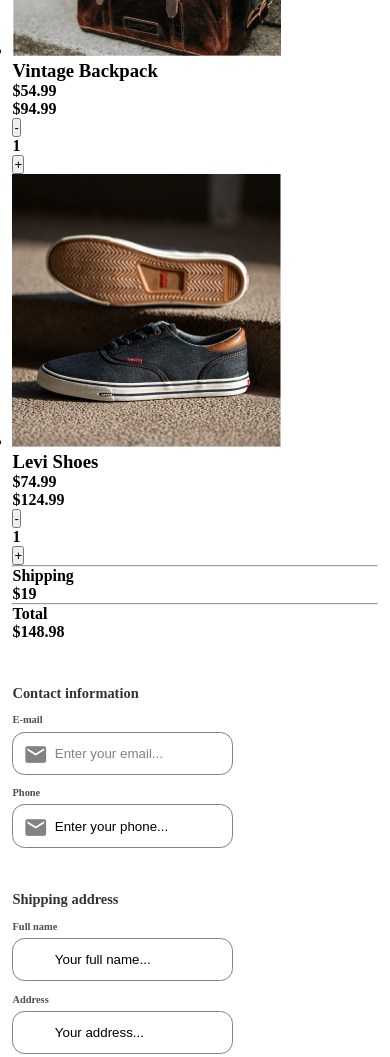
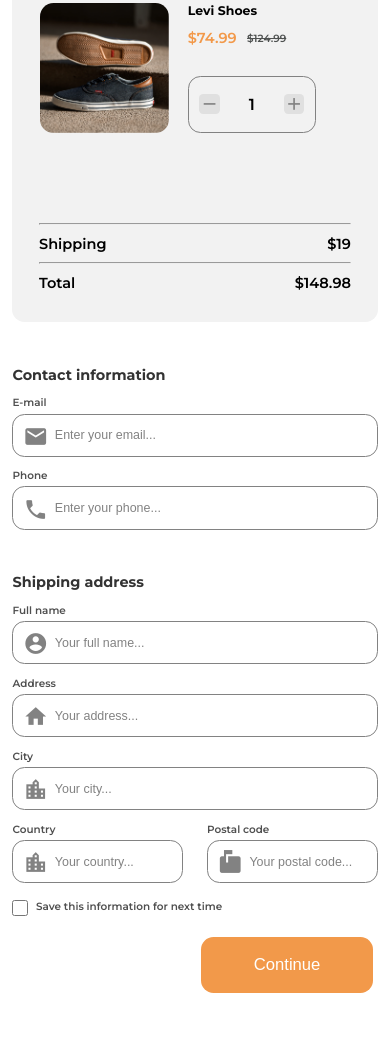
Before and after one commit to spaprocki/checkout-page, a plain HTML site: page index.html in a window 390 px wide. Shown: the part 307-1364 px from the top of the page. Drawn offline with Linux system fonts and the light colour scheme.

Commit message:
Mobile style almost done

```diff
--- a/index.html
+++ b/index.html
@@ -16,10 +16,9 @@
       href="https://devchallenges.io/"
     />
 
-    <link
-      href="https://fonts.googleapis.com/css2?family=Poppins:wght@400;500&display=swap"
-      rel="stylesheet"
-    />
+    <link rel="preconnect" href="https://fonts.googleapis.com">
+<link rel="preconnect" href="https://fonts.gstatic.com" crossorigin>
+<link href="https://fonts.googleapis.com/css2?family=Montserrat:wght@600;700&display=swap" rel="stylesheet">
 
     <link href="style.css" rel="stylesheet" />
 
@@ -52,7 +51,7 @@
               </div>
               <div class="input-container">
                 <label for="phone">Phone</label>
-                <span class="material-icons">email</span>
+                <span class="material-icons">phone</span>
                 <input
                   type="text"
                   id="phone"
@@ -67,6 +66,7 @@
             <form>
               <div class="input-container">
                 <label class="label" for="full-name">Full name</label>
+                <span class="material-icons">account_circle</span>
                 <input
                   type="text"
                   id="full-name"
@@ -76,6 +76,7 @@
               </div>
               <div class="input-container">
                 <label for="address">Address</label>
+                <span class="material-icons">home</span>
                 <input
                   type="text"
                   id="address"
@@ -85,10 +86,13 @@
               </div>
               <div class="input-container">
                 <label for="city">City</label>
+                <span class="material-icons">location_city</span>
                 <input type="text" id="city" name="city" value="Your city..." />
               </div>
+              <div id="country-and-postal-code">
                 <div class="input-container">
                   <label for="country">Country</label>
+                  <span class="material-icons">location_city</span>
                   <input
                     type="text"
                     id="country"
@@ -98,6 +102,7 @@
                 </div>
                 <div class="input-container">
                   <label for="postal-code">Postal code</label>
+                  <span class="material-icons">markunread_mailbox</span>
                   <input
                     type="text"
                     id="postal-code"
@@ -105,14 +110,12 @@
                     value="Your postal code..."
                   />
                 </div>
-              <input
-                type="checkbox"
-                id="save-information"
-                name="save-information"
-              />
-              <label for="save-information"
-                >Save this information for next time</label
-              >
+              </div>
+              <div id="save-information-container">
+                <input type="checkbox" id="save-information" name="save-information"/>
+              <label for="save-information">Save this information for next time</label>
+              </div>
+
               <input type="submit" value="Continue" />
             </form>
           </div>
@@ -121,31 +124,46 @@
           <ul>
             <li>
               <img src="images/photo1.png" alt="An image of a backpack" />
+              <div class="description">
                 <h3>Vintage Backpack</h3>
               <div class="prices">
                 <p class="new-price">$54.99</p>
                 <p class="old-price">$94.99</p>
               </div>
               <div class="quantity-box">
-                <button class="dec-button">-</button>
+                <button class="inc-dec-button">
+                  <span class="material-icons">remove</span>
+                </button>
                 <p class="quantity">1</p>
-                <button class="inc-button">+</button>
+                <button class="inc-dec-button">
+                  <span class="material-icons">add</span>
+                </button>
               </div>
+              </div>
+
             </li>
             <li>
               <img src="images/photo2.png" alt="An image of a pair of shoes" />
+              <div class="description">
                 <h3>Levi Shoes</h3>
               <div class="prices">
                 <p class="new-price">$74.99</p>
                 <p class="old-price">$124.99</p>
               </div>
               <div class="quantity-box">
-                <button class="dec-button">-</button>
+                <button class="inc-dec-button">
+                  <span class="material-icons">remove</span>
+                </button>
                 <p class="quantity">1</p>
-                <button class="inc-button">+</button>
+                <button class="inc-dec-button">
+                  <span class="material-icons">add</span>
+                </button>
               </div>
+              </div>
+
             </li>
           </ul>
+          <div id="summary-container">
             <hr />
           <div class="summary">
             <p class="summary-text">Shipping</p>
@@ -157,6 +175,8 @@
             <p class="summary-value">$148.98</p>
           </div>
           </div>
+
+        </div>
       </main>
       <footer>created by <u>spaprocki</u> - devChallenges.io</footer>
     </div>
--- a/style.css
+++ b/style.css
@@ -58,16 +58,19 @@ label {
 }
 
 .input-container {
-  position:relative;
+  position: relative;
 }
 
-input {
+input[type=text] {
   margin-top: 1.4vw;
   display: block;
   height: 10.6vw;
+  width: 82.7vw;
   border: #828282 1px solid;
   border-radius: 3.2vw;
   padding-left: 10.6vw;
+  font-size: 3.2vw;
+  color: #828282;
 }
 
 .input-container span {
@@ -78,6 +81,169 @@ input {
   top: 7.25vw;
 }
 
-#email {
+#country-and-postal-code {
+  display: flex;
+  flex-direction: row;
+  column-gap: 6.2vw;
+}
+
+#country-and-postal-code .input-container span {
+  top: 10.41vw;
+}
+
+#country-and-postal-code input {
+  width: 32.6vw;
+}
+
+input[type=checkbox] {
+  margin-top: 4.61vw;
+  display: block;
+  height: 4vw;
+  width: 4vw;
+  border: #828282 1px solid;
+  border-radius: 1vw;
   color: #828282;
 }
+
+#save-information-container {
+  margin-top: 4.4vw;
+  display: flex;
+  flex-direction: row;
+  align-items: flex-start;
+}
+
+#save-information-container input {
+  margin-top: 0vw;
+}
+
+#save-information-container label {
+  margin-top: 0vw;
+  margin-left: 2vw;
+}
+
+input[type=submit] {
+  margin-top: 5.33vw;
+  margin-left: 48.27vw;
+  height: 14.4vw;
+  width: 44.27vw;
+  border-radius: 3.2vw;
+  background-color: #F2994A;
+  color: #FFFFFF;
+  font-size: 4.27vw;
+  border: none;
+}
+
+#basket {
+  margin-top: 5.6vw;
+  display: flex;
+  flex-direction: column;
+  background-color: #F2F2F2;
+  border-radius: 3.2vw;
+}
+
+ul {
+  display: flex;
+  flex-direction: column;
+}
+
+li {
+  margin-top: 8.15vw;
+  margin-left: 7.17vw;
+  display: flex;
+  flex-direction: row;
+  column-gap: 4.96vw;
+}
+
+img {
+  height: 33.33vw;
+  width: auto;
+  border-radius: 3.47vw;
+}
+
+.description {
+  display: flex;
+  flex-direction: column;
+}
+
+h3 {
+  font-size: 3.2vw;
+  height: 5.41vw;
+}
+
+.prices {
+  display: flex;
+  flex-direction: row;
+  align-items: center;
+  margin-top: 1.46vw;
+}
+
+.new-price {
+  font-size: 3.73vw;
+  color: #F2994A;
+}
+
+.old-price {
+  margin-left: 2.67vw;
+  font-size: 2.67vw;
+  color: #4E5150;
+  text-decoration-line: line-through;
+}
+
+.quantity-box {
+  box-sizing: border-box;
+  margin-top: auto;
+  margin-bottom: 0vw;
+  display: flex;
+  flex-direction: row;
+  align-items: center;
+  justify-content: space-between;
+  width: 32.8vw;
+  border: 0.27vw solid #828282;
+  border-radius: 3.2vw;
+  padding: 4.432vw 2.7vw 4.432vw 2.7vw;
+}
+
+.inc-dec-button {
+  width: 5.17vw;
+  height: 5.17vw;
+
+  border-radius: 1.06vw;
+  background-color: #E0E0E0;
+  color: #828282;
+  border: none;
+}
+
+.inc-dec-button span {
+  font-size: 5.17vw;
+}
+
+#summary-container {
+  display: flex;
+  flex-direction: column;
+  margin-top: 23.24vw;
+  width: 80vw;
+  margin: 23.24vw auto 5.33vw auto;
+}
+
+hr {
+  color: #BDBDBD;
+}
+
+.summary {
+  display: flex;
+  flex-direction: row;
+  justify-content: space-between;
+  margin-top: 2.59vw;
+  font-size: 3.73vw;
+  height: 6.93vw;
+}
+
+
+
+footer {
+  color: #a9a9a9;
+  margin-top: 25.33vw;
+  margin-bottom: 6.4vw;
+  text-align: center;
+  font-size: 3.7vw;
+}
```
Lines whose indentation alone changed are shown as unchanged.
